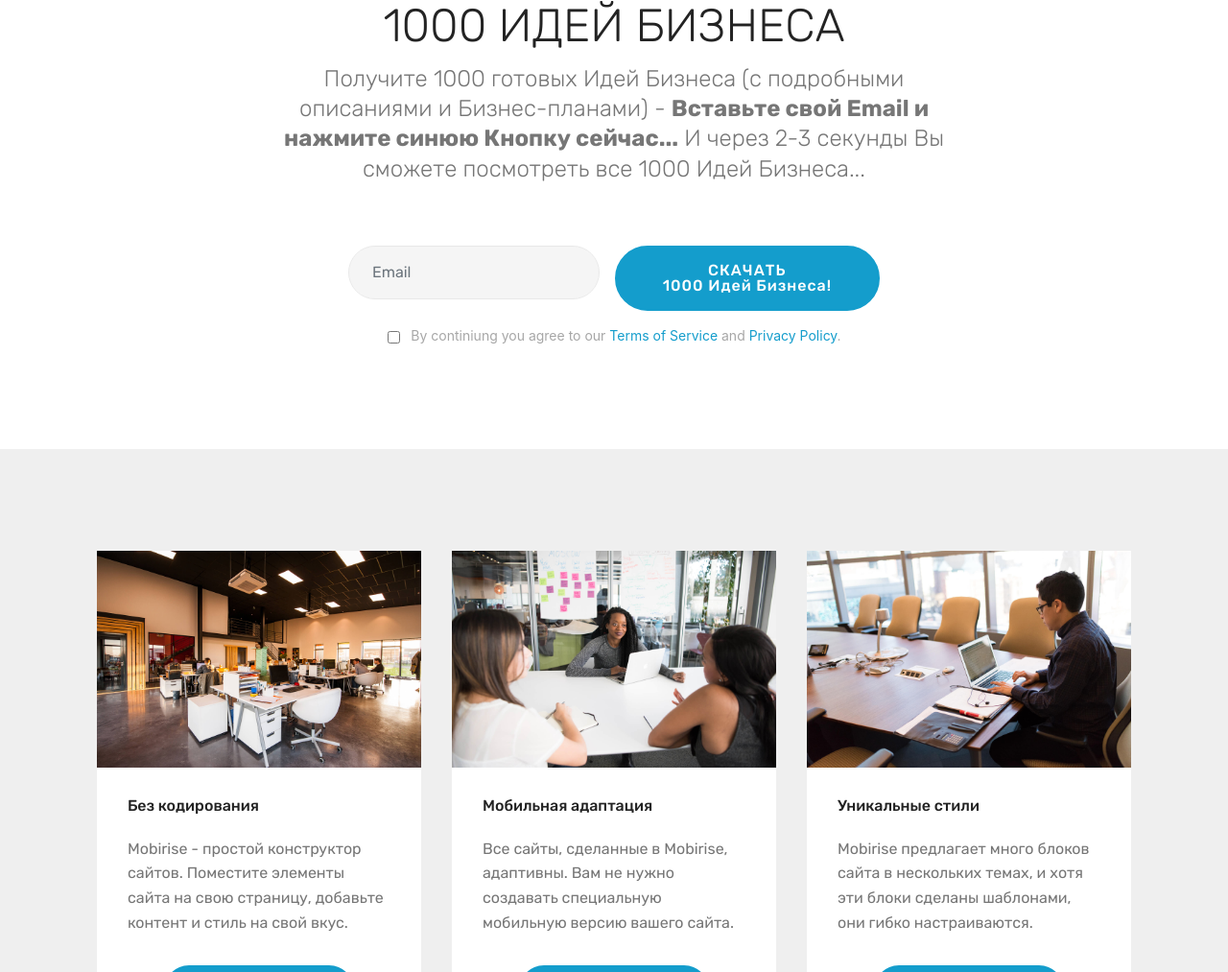
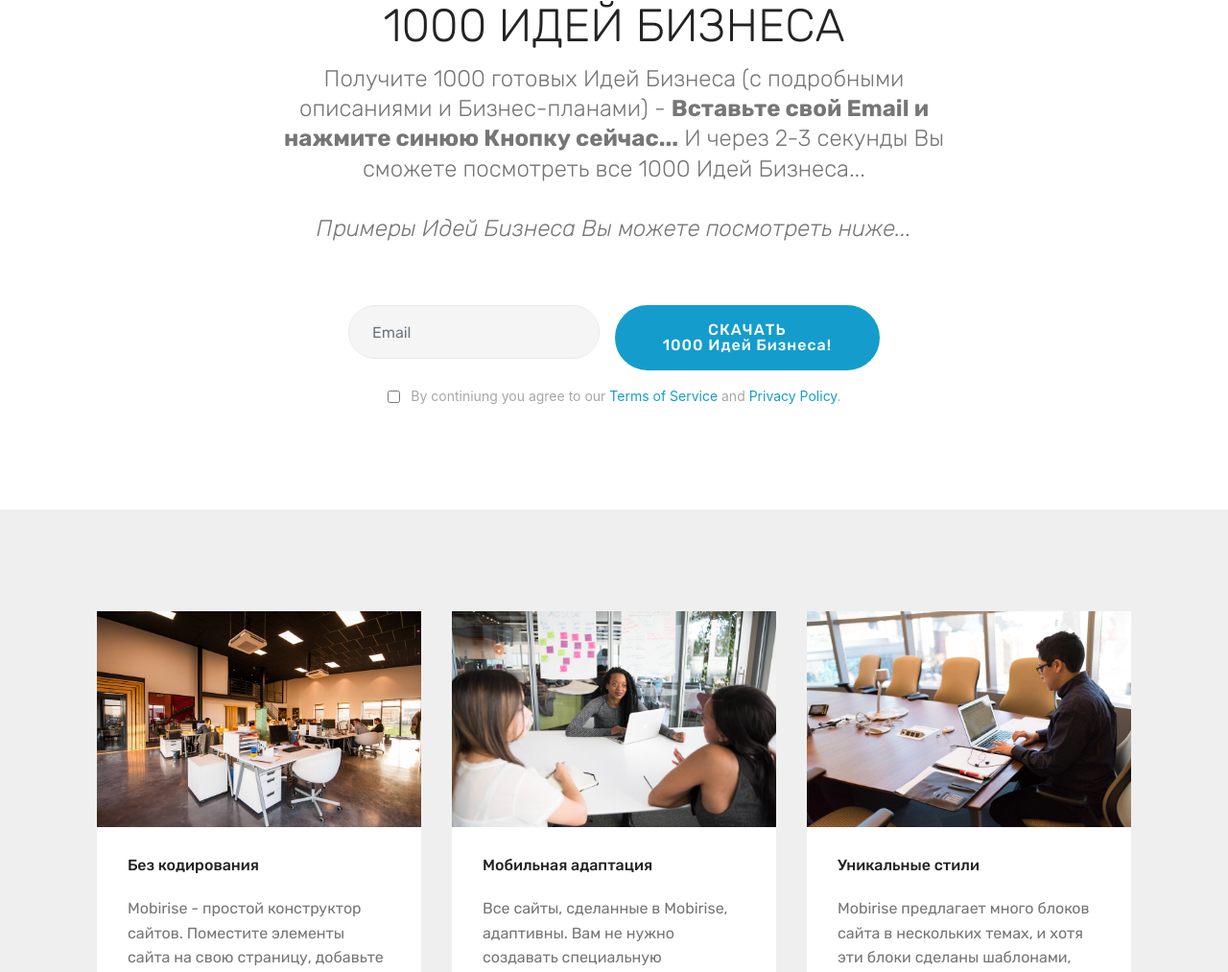
Before and after one commit to inforu/inforu.github.io, a plain HTML site: page index.html in a window 1280 px wide. Shown: the part 87-1100 px from the top of the page at 96% size. Drawn offline with Linux system fonts and the light colour scheme.

Commit message:
create github pages

```diff
--- a/index.html
+++ b/index.html
@@ -32,14 +32,14 @@
         <div class="row justify-content-center">
             <div class="title col-12 col-lg-8">
                 <h2 class="align-center pb-2 mbr-fonts-style display-2">1000 ИДЕЙ БИЗНЕСА</h2>
-                <h3 class="mbr-section-subtitle align-center pb-5 mbr-light mbr-fonts-style display-5">Получите 1000 готовых Идей Бизнеса (с подробными описаниями и Бизнес-планами) - <strong>Вставьте свой Email и нажмите синюю Кнопку сейчас...</strong>&nbsp;И через 2-3 секунды Вы сможете посмотреть все 1000 Идей Бизнеса...</h3>
+                <h3 class="mbr-section-subtitle align-center pb-5 mbr-light mbr-fonts-style display-5">Получите 1000 готовых Идей Бизнеса (с подробными описаниями и Бизнес-планами) - <strong>Вставьте свой Email и нажмите синюю Кнопку сейчас...</strong>&nbsp;И через 2-3 секунды Вы сможете посмотреть все 1000 Идей Бизнеса...<br><br><em>Примеры Идей Бизнеса Вы можете посмотреть ниже...</em></h3>
             </div>
         </div>
 
         <div class="row py-2 justify-content-center">
             <div class="col-12 col-lg-6  col-md-8 " data-form-type="formoid">
                 <!---Formbuilder Form--->
-                <form action="https://mobirise.com/" method="POST" class="mbr-form form-with-styler" data-form-title="Mobirise Form"><input type="hidden" name="email" data-form-email="true" value="saolU0CuS2nzD9EgskdFhciL6RTFlTcWbDN6G29eNNrepnxs6D9eZjmpg8GcVdpBHWI5kiFMsVzqXedcxkDpqYgLydiI5j3gNFpUeFtsG6T0O8VKRr6JqIpoL/rqpCZN">
+                <form action="https://mobirise.com/" method="POST" class="mbr-form form-with-styler" data-form-title="Mobirise Form"><input type="hidden" name="email" data-form-email="true" value="SXHr+l4IuEuRJUdckKiCXHdzdW9B61N+dRKycY772/n7ENygt8OpIabO5s8NF8FUPrvVHatPWmQ4/7ToYZhMFgw25fzrmhkGNcSCdZj/BLxZ6QExOvl7rm2auqFcWQsc">
                     <div class="row">
                         <div hidden="hidden" data-form-alert="" class="alert alert-success col-12">Спасибо за заполнение анкеты!</div>
                         <div hidden="hidden" data-form-alert-danger="" class="alert alert-danger col-12">
@@ -57,7 +57,7 @@
     </div>
 </section>
 
-<section class="engine"><a href="https://mobirise.info/h">how to create your own web page</a></section><section class="features3 cid-rtsw8dI8ob" id="features3-2">
+<section class="engine"><a href="https://mobirise.info/b">create a website</a></section><section class="features3 cid-rtsw8dI8ob" id="features3-2">
 
 
 
```
Also changed, not shown: 1 other file.
